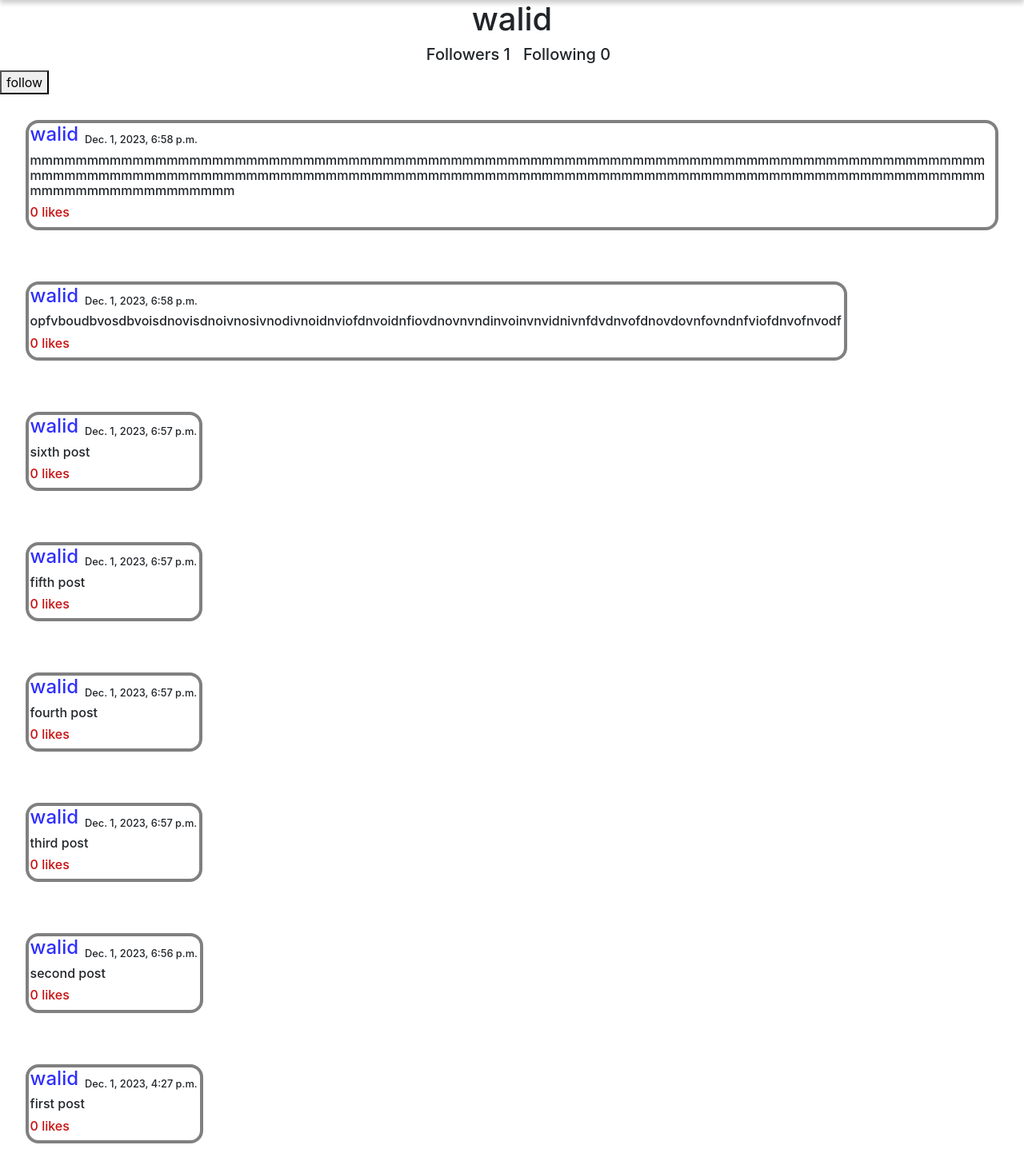
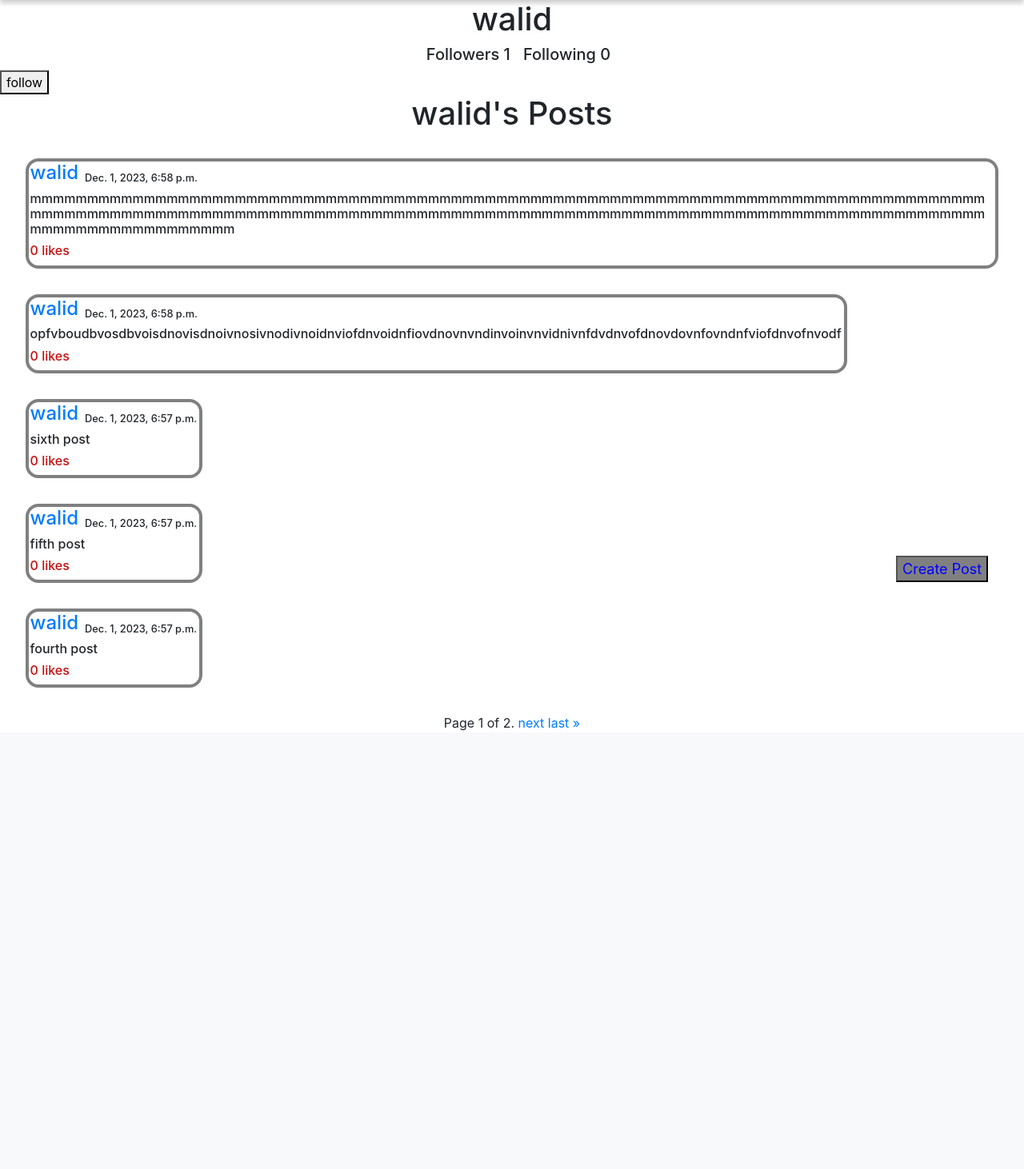
Before and after one commit to Noobilaitor/web50, a Django app: page /users/walid in a window 1280 px wide. Shown: the part 56-1518 px from the top of the page at 80% size. After the commit the page ends 970 px from the top, so only its background shows below. Run offline with Django 3.2, Linux system fonts and the light colour scheme; data comes from the database, SQL or seed files in the repository; both versions use the stored data as it was after the commit; some libraries are stand-ins or nearby versions.

Commit message:
Added pagination

```diff
--- a/projects/2020/x/network/project4/network/models.py
+++ b/projects/2020/x/network/project4/network/models.py
@@ -11,6 +11,7 @@ class Posts(models.Model):
     date_created = models.DateTimeField(auto_now_add=True)
     likes_num = models.IntegerField(default=0)
 
+
 class Followers(models.Model):
     following = models.ForeignKey(User, on_delete=models.CASCADE, related_name="following")
     followers = models.ForeignKey(User, on_delete=models.CASCADE, related_name="followers")
--- a/projects/2020/x/network/project4/network/static/network/styles.css
+++ b/projects/2020/x/network/project4/network/static/network/styles.css
@@ -69,11 +69,15 @@ h6 {
 #creator{
     color: #2f2ffb;
 }
-#parent{
+/*#parent{
     display: flex;
     flex-direction: column-reverse;
-}
+}*/
 
 #follow{
     margin-left: 1rem;
 }
+.pagination{
+    display: flex;
+    justify-content: center;
+}
--- a/projects/2020/x/network/project4/network/templates/network/index.html
+++ b/projects/2020/x/network/project4/network/templates/network/index.html
@@ -1,9 +1,11 @@
 {% extends "network/layout.html" %}
 
 {% block body %}
+{% block profile %}
+{% endblock profile %}
         {% if posts %}
-        <h1 id="all_posts">All Posts</h1>
-        {% for post in posts %}
+        <h1 id="all_posts">{{title}}</h1>
+        {% for post in page_obj %}
         <div id="post_content">
             <div id="creator_post">
                 <h4 id="creator"><a href="{% url "profile" post.creator %}">{{ post.creator }}</a></h4>
@@ -12,6 +14,23 @@
             <h6 id="likes_num">{{post.likes_num}} likes</h6>
         </div>
         {% endfor %}
+        <div class="pagination">
+            <span class="step-links">
+                {% if page_obj.has_previous %}
+                    <a href="?page=1">&laquo; first</a>
+                    <a href="?page={{ page_obj.previous_page_number }}">previous</a>
+                {% endif %}
+
+                <span class="current">
+                    Page {{ page_obj.number }} of {{ page_obj.paginator.num_pages }}.
+                </span>
+
+                {% if page_obj.has_next %}
+                    <a href="?page={{ page_obj.next_page_number }}">next</a>
+                    <a href="?page={{ page_obj.paginator.num_pages }}">last &raquo;</a>
+                {% endif %}
+            </span>
+        </div>
         {% else %}
         <h1>No posts</h1>
         {% endif %}
--- a/projects/2020/x/network/project4/network/templates/network/layout.html
+++ b/projects/2020/x/network/project4/network/templates/network/layout.html
@@ -44,6 +44,8 @@
         <div class="body">
             {% block body %}
             {% endblock %}
+            {% if posts or user_posts %}
+            {% endif %}
         </div>
     </body>
 </html>
--- a/projects/2020/x/network/project4/network/templates/network/profile.html
+++ b/projects/2020/x/network/project4/network/templates/network/profile.html
@@ -1,6 +1,6 @@
-{% extends "network/layout.html" %}
+{% extends "network/index.html" %}
 
-{% block body %}
+{% block profile %}
 <h1 id="all_posts">{{cur_profile}}</h1>
 <div id="all_posts"><h5 id="follow">Followers {{follow_num}}</h5>
     <h5 id="follow">Following {{following_num}}</h5></div>
@@ -11,19 +11,4 @@
     {% else %}
     <a href="{% url 'unfollow' cur_profile %}"><button>unfollow</button></a>
     {% endif %}
-{% if user_posts %}
-<div id="parent">
-{% for post in user_posts %}
-<div id="post_content">
-    <div id="creator_post">
-        <h4 id="creator">{{ post.creator }}</h4>
-        <h5 id="date">{{ post.date_created }}</h5></div>
-    <h6>{{ post.contents }}</h6>
-    <h6 id="likes_num">{{post.likes_num}} likes</h6>
-</div>
-{% endfor %}
-</div>
-{% else %}
-<h2>No Posts</h2>
-{% endif %}
-{% endblock %}
+{% endblock%}
--- a/projects/2020/x/network/project4/network/views.py
+++ b/projects/2020/x/network/project4/network/views.py
@@ -4,10 +4,15 @@ from django.http import HttpResponse, HttpResponseRedirect
 from django.shortcuts import render
 from django.urls import reverse
 from django.core.exceptions import ObjectDoesNotExist
+from django.core.paginator import Paginator
 
 from .models import *
 
 def index(request):
+    posts = Posts.objects.all().order_by('id')
+    paginator = Paginator(posts, 5)
+    page_number = request.GET.get("page")
+    page_obj = paginator.get_page(page_number)
     if request.method == "POST":
         if request.user.is_authenticated:
             contents = request.POST["contents"]
@@ -15,13 +20,17 @@ def index(request):
             post = Posts.objects.create(creator=user, contents=contents)
             post.save()
             return render(request, "network/index.html", {
-                "posts": Posts.objects.all()
+                "posts": posts,
+                "page_obj": page_obj,
+                "title": 'All Posts',
             })
         else:
             return render(request, "network/login.html")
     else:
         return render(request, "network/index.html", {
-                "posts": Posts.objects.all()
+                "posts": posts,
+                "page_obj": page_obj,
+                "title": 'All Posts',
             })
 
 def login_view(request):
@@ -84,25 +93,35 @@ def follow(request, profile):
             follow_user.save()
 
         except IntegrityError:
-            user_posts = Posts.objects.filter(creator=cur_profile.id).all()
+            user_posts = Posts.objects.filter(creator=cur_profile.id).all().order_by('-id')
             follow_num = cur_profile.following.all()
             following_num = cur_profile.followers.all()
+            paginator = Paginator(user_posts, 5)
+            page_number = request.GET.get("page")
+            page_obj = paginator.get_page(page_number)
             return render(request, "network/profile.html", {
                 "profile": profile,
                 "cur_profile": cur_profile,
-                "user_posts": user_posts,
+                "posts": user_posts,
                 "follow_num": follow_num.count(),
                 "following_num": following_num.count(),
+                "page_obj": page_obj,
+                "title": f"{cur_profile.username}'s Posts",
                 "message": 'You already follow this user'
             })
-        user_posts = Posts.objects.filter(creator=cur_profile.id).all()
+        user_posts = Posts.objects.filter(creator=cur_profile.id).all().order_by('-id')
         follow_num = cur_profile.following.all()
         following_num = cur_profile.followers.all()
+        paginator = Paginator(user_posts, 5)
+        page_number = request.GET.get("page")
+        page_obj = paginator.get_page(page_number)
         return render(request, "network/profile.html", {
             "profile": profile,
             "cur_profile": cur_profile,
-            "user_posts": user_posts,
+            "posts": user_posts,
             "follow_num": follow_num.count(),
+            "page_obj": page_obj,
+            "title": f"{cur_profile.username}'s Posts",
             "following_num": following_num.count(),
         })
     else:
@@ -110,26 +129,33 @@ def follow(request, profile):
 
 def profile(request, profile):
     cur_profile = User.objects.get(username=profile)
-    user_posts = Posts.objects.filter(creator=cur_profile.id).all()
-    follow_num = cur_profile.following.all()
-    following_num = cur_profile.followers.all()
+    user_posts = Posts.objects.filter(creator=cur_profile.id).all().order_by('-id')
+    follow_num = cur_profile.following.all().order_by('id')
+    following_num = cur_profile.followers.all().order_by('id')
+    paginator = Paginator(user_posts, 5)
+    page_number = request.GET.get('page')
+    page_obj = paginator.get_page(page_number)
     try:
         follow_user = Followers.objects.get(following=cur_profile, followers=request.user)
     except (TypeError,ObjectDoesNotExist):
         return render(request, "network/profile.html", {
         "profile": profile,
         "cur_profile": cur_profile,
-        "user_posts": user_posts,
+        "posts": user_posts,
         "follow_num": follow_num.count(),
         "following_num": following_num.count(),
         "btn": "follow",
+        "title": f"{cur_profile.username}'s Posts",
+        "page_obj": page_obj
     })
     return render(request, "network/profile.html", {
         "profile": profile,
         "cur_profile": cur_profile,
-        "user_posts": user_posts,
+        "posts": user_posts,
         "follow_num": follow_num.count(),
         "following_num": following_num.count(),
+        "title": f"{cur_profile.username}'s Posts",
+        "page_obj": page_obj
     })
 
 def unfollow(request, profile):
@@ -139,27 +165,37 @@ def unfollow(request, profile):
             follow_user = Followers.objects.get(following=cur_profile, followers=request.user)
             follow_user.delete()
         except ObjectDoesNotExist:
-            user_posts = Posts.objects.filter(creator=cur_profile.id).all()
+            user_posts = Posts.objects.filter(creator=cur_profile.id).all().order_by('-id')
             follow_num = cur_profile.following.all()
             following_num = cur_profile.followers.all()
+            paginator = Paginator(user_posts, 5)
+            page_number = request.GET.get("page")
+            page_obj = paginator.get_page(page_number)
             return render(request, "network/profile.html", {
                 "profile": profile,
                 "cur_profile": cur_profile,
-                "user_posts": user_posts,
+                "posts": user_posts,
                 "follow_num": follow_num.count(),
                 "following_num": following_num.count(),
-                "message": 'You do not follow this user'
+                "message": 'You do not follow this user',
+                "title": f"{cur_profile.username}'s Posts",
+                "page_obj": page_obj
             })
-        user_posts = Posts.objects.filter(creator=cur_profile.id).all()
+        user_posts = Posts.objects.filter(creator=cur_profile.id).all().order_by('-id')
         follow_num = cur_profile.following.all()
         following_num = cur_profile.followers.all()
+        paginator = Paginator(user_posts, 5)
+        page_number = request.GET.get("page")
+        page_obj = paginator.get_page(page_number)
         return render(request, "network/profile.html", {
             "profile": profile,
             "cur_profile": cur_profile,
-            "user_posts": user_posts,
+            "posts": user_posts,
             "follow_num": follow_num.count(),
             "following_num": following_num.count(),
             "btn": "follow",
+            "title": f"{cur_profile.username}'s Posts",
+            "page_obj": page_obj
         })
     else:
         return HttpResponseRedirect(reverse("register"))
@@ -169,16 +205,26 @@ def following(request):
     if user.is_authenticated:
         user_following = Followers.objects.filter(followers=user).all()
         all_followers = []
+        follow_posts = []
         for followerr in user_following:
             followerr = User.objects.get(username=followerr.following)
             all_followers.append(followerr)
-        follow_posts = []
+
         for follower in all_followers:
             follow_post = Posts.objects.filter(creator=follower).all()
             for post in follow_post:
                 follow_posts.append(post)
-        return render(request, "network/following.html", {
-            "posts": follow_post,
-        })
+        if follow_posts == []:
+            return render(request, "network/following.html", )
+        else:
+            follow_post.order_by('id')
+            paginator = Paginator(follow_post, 5)
+            page_number = request.GET.get("page")
+            page_obj = paginator.get_page(page_number)
+            return render(request, "network/following.html", {
+                "title": 'All Posts',
+                "posts": follow_post,
+                "page_obj": page_obj,
+            })
     else:
         return HttpResponseRedirect(reverse("register"))
```
Also changed, not shown: projects/2020/x/network/project4/db.sqlite3.
